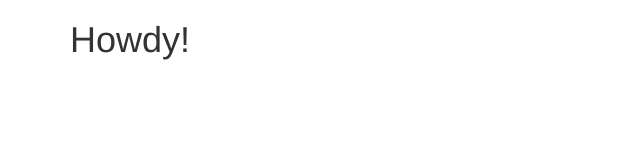
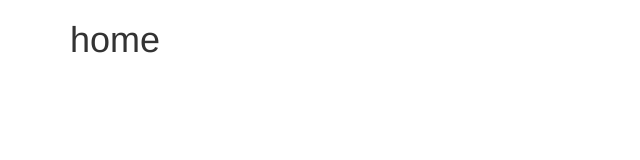
Before and after one commit to dantreasure/architecture-review, a website: page index.html in a window 1280 px wide. Shown: the full height of the page, 0-640 px from the left. Drawn offline with nearby package versions, Linux system fonts and the light colour scheme; some packages are replaced by stand-ins of ours.

Commit message:
Create Router

```diff
--- a/app.js
+++ b/app.js
@@ -1,5 +1,15 @@
 var app = angular.module('app', ['ui.router']);
 
-app.controller('main-ctrl', function($scope){
-	$scope.message = 'Howdy!';
+app.config(function($stateProvider, $urlRouterProvider){
+	$urlRouterProvider.otherwise('/');
+
+	$stateProvider
+	.state('home', {
+		url: '/',
+		templateUrl: 'home.html'
+	});
 });
+
+app.controller('main-ctrl', function($scope) {
+	$scope.message = 'How???'
+})
--- /dev/null
+++ b/home.html
@@ -0,0 +1 @@
+<h1>home</h1>
--- a/index.html
+++ b/index.html
@@ -6,7 +6,8 @@
 	<script src="/bower_components/angular/angular.min.js"></script>
 	<script src="/bower_components/angular-ui-router/release/angular-ui-router.min.js"></script>
 </head>
-<body ng-controller="main-ctrl" class="container">
+<body class="container">
+	<div ui-view></div>
 	<h1>{{message}}</h1>
 	<script src="app.js"></script>
 </body>
```
